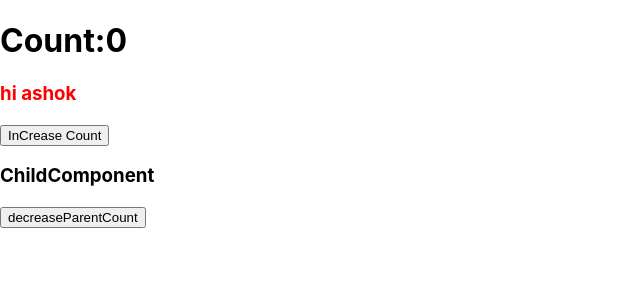
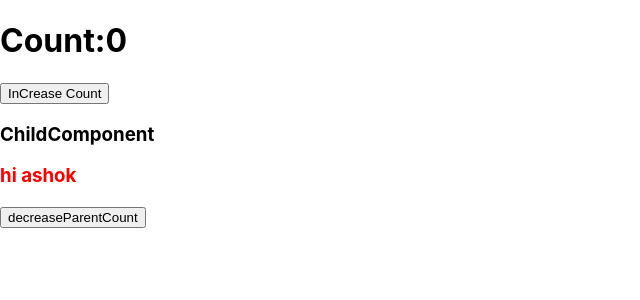
Before and after one commit to ashok-virat/React-top-api, a React (Create React App) app: page /useMemo in a window 1280 px wide. Shown: the top 300 px of the page, without its empty margins (0-640 px from the left). Built offline with nearby package versions, Linux system fonts and the light colour scheme.

Commit message:
proper way of using usememo

```diff
--- a/src/Component/UseMemo/UseMemoChild.js
+++ b/src/Component/UseMemo/UseMemoChild.js
@@ -1,13 +1,14 @@
 import React, { memo } from "react";
 
 const UseMemoChild = memo((props) => {
-  const { decreaseCount } = props;
+  const { decreaseCount,getCount } = props;
   //memo component only render if the component props changes
   //see the console
   console.log("use memo child render");
   return (
     <div>
       <h3>ChildComponent</h3>
+      <h3 style={{ color: "red" }}>{getCount}</h3>
       <button onClick={decreaseCount}>decreaseParentCount</button>
     </div>
   );
--- a/src/Component/UseMemo/UseMemoParent.js
+++ b/src/Component/UseMemo/UseMemoParent.js
@@ -35,9 +35,8 @@ const useMemoParent = () => {
   return (
     <div>
       <h1>Count:{count.count}</h1>
-      <h3 style={{ color: "red" }}>{getCount}</h3>
       <button onClick={increaseCount}>InCrease Count</button>
-      <UseMemoChild decreaseCount={decreaseCount}></UseMemoChild>
+      <UseMemoChild decreaseCount={decreaseCount} getCount={getCount}></UseMemoChild>
     </div>
   );
 };
```
